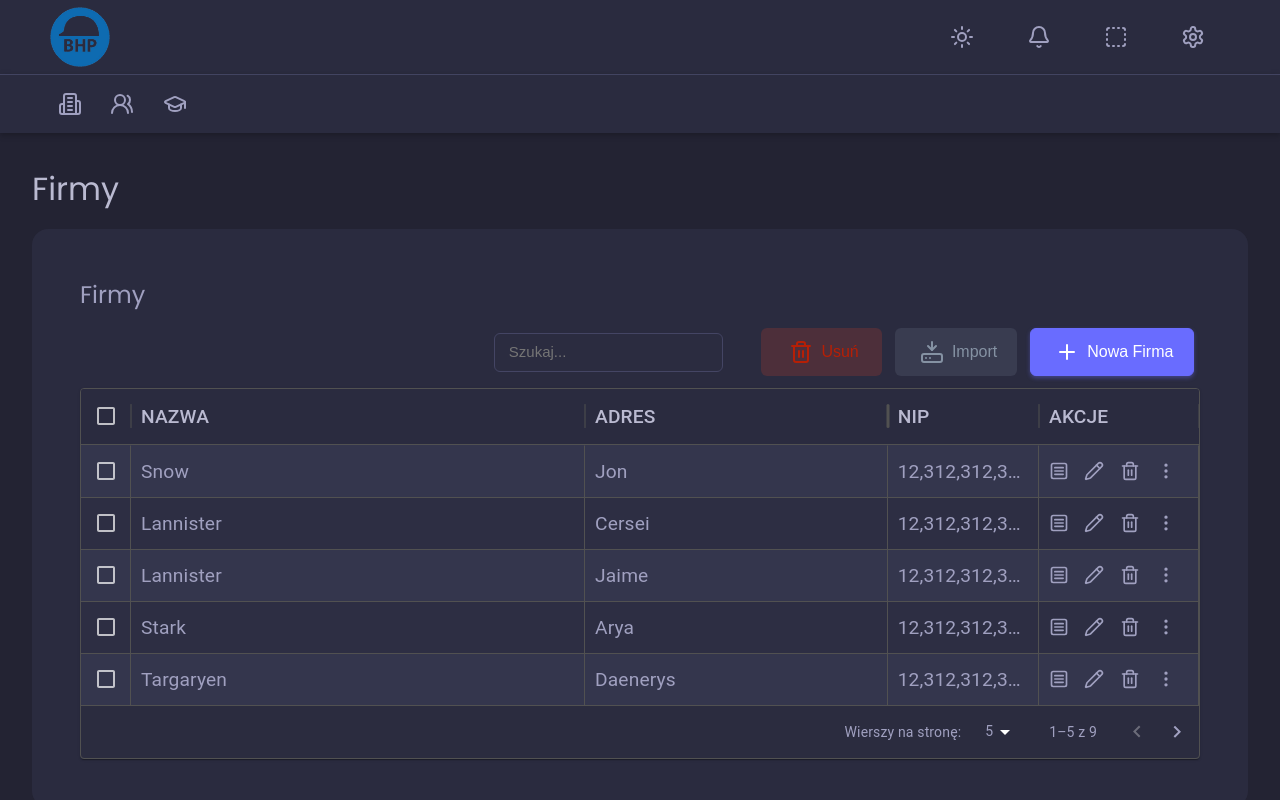
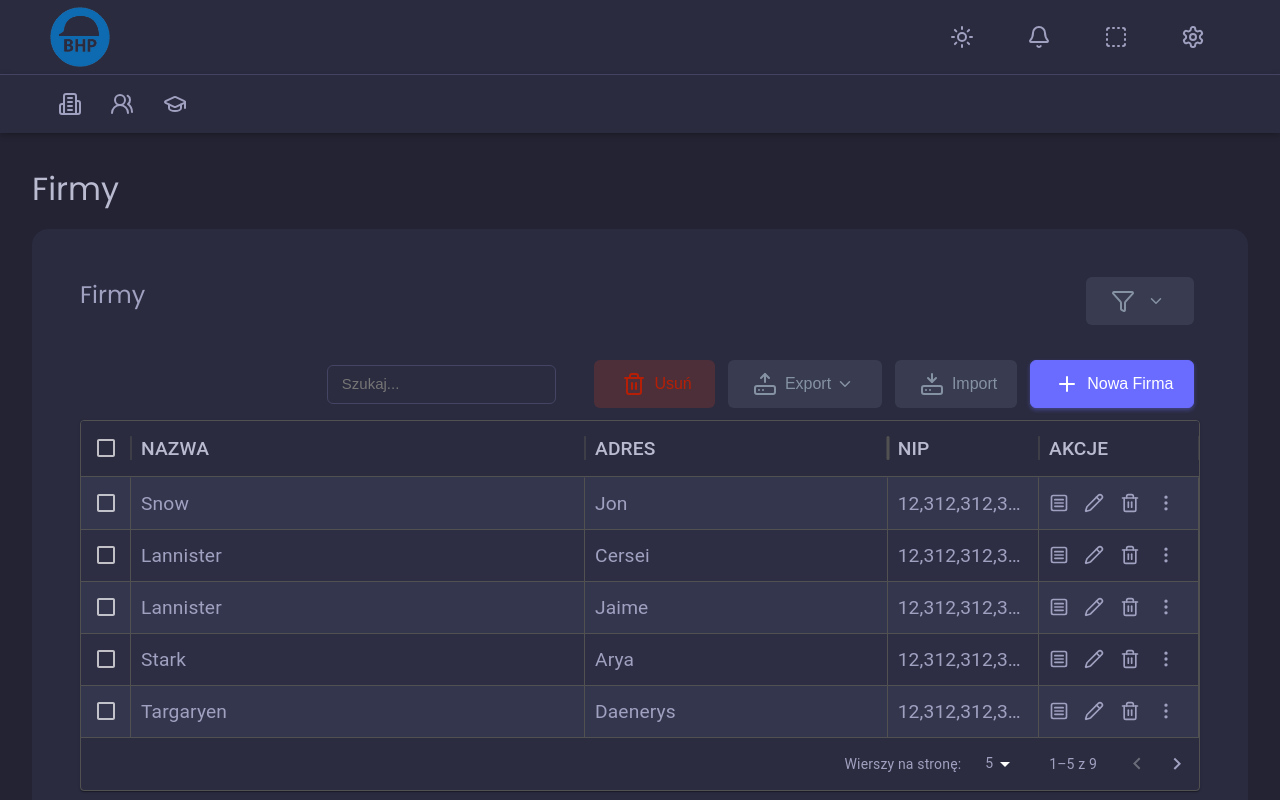
Before and after one commit to Zaniew1/REACT-BHP, a React (Vite) app: page / in a window 1280 px wide. Built offline with nearby package versions, Linux system fonts and the light colour scheme.

Commit message:
chore: add dropdown button to company list

```diff
--- /dev/null
+++ b/src/components/molecules/ButtonDropDown/DropDownExport.tsx
@@ -0,0 +1,54 @@
+import { Printer, Sheet, File, Copy, FileText } from 'lucide-react';
+
+const exportDropDownData = [
+  {
+    icon: <Printer />,
+    text: 'Drukuj',
+    onClick: () => {
+      console.log('klikłem');
+    },
+  },
+  {
+    icon: <File />,
+    text: 'CSV',
+    onClick: () => {
+      console.log('klikłem');
+    },
+  },
+  {
+    icon: <Sheet />,
+    text: 'Excel',
+    onClick: () => {
+      console.log('klikłem');
+    },
+  },
+  {
+    icon: <FileText />,
+    text: 'PDF',
+    onClick: () => {
+      console.log('klikłem');
+    },
+  },
+  {
+    icon: <Copy />,
+    text: 'Kopiuj',
+    onClick: () => {},
+  },
+];
+export const DropDownExport = () => {
+  return (
+    <ul className={'dropdown__area__list'}>
+      {exportDropDownData.map((el, index) => {
+        return (
+          <li
+            onClick={el.onClick}
+            key={el.text + index}
+            className={'dropdown__area__list__element'}
+          >
+            {el.icon} {el.text}
+          </li>
+        );
+      })}
+    </ul>
+  );
+};
--- a/src/pages/CompanyList/CompanyList.tsx
+++ b/src/pages/CompanyList/CompanyList.tsx
@@ -1,7 +1,12 @@
 import { DataTable } from '../../components/organisms/Table/Table';
-import { Plus, Trash2, HardDriveDownload , HardDriveUpload  } from 'lucide-react';
+import { Plus, Trash2, HardDriveDownload, HardDriveUpload, Filter } from 'lucide-react';
 import { InputText } from '../../components/molecules/Input/Text/InputText';
 import { Button } from '../../components/atoms/Button/Button';
+import { ButtonDropDown } from '../../components/molecules/ButtonDropDown/ButtonDropDown';
+import { useEffect, useRef } from 'react';
+import { useGridApiRef } from '@mui/x-data-grid';
+import { DropDownExport } from '../../components/molecules/ButtonDropDown/DropDownExport';
+import { CompanyListFilters } from './CompanyListFilters';
 export type CompanyType = {
   id: number;
   name: string;
@@ -9,24 +14,59 @@ export type CompanyType = {
   nip: number;
   coworkers: boolean;
 };
+
 export const CompanyList = () => {
+  const searchRef = useRef<HTMLInputElement>(null);
+  const tableRef = useGridApiRef();
+  useEffect(() => {
+    console.log(tableRef);
+  }, [tableRef]);
   return (
     <div className="list__company__container">
       <h2 className="Header__2">Firmy</h2>
       <div className="list__company__wrapper">
-        <div>
+        <div
+          style={{
+            display: 'flex',
+            justifyContent: 'space-between',
+            width: '100%',
+            marginBottom: '2rem',
+          }}
+        >
           <h3 className="Header__3">Firmy</h3>
-          {/* <DropDownButton></DropDownButton> */}
-        </div >
-        <div style={{display: 'flex', justifyContent:'flex-end', width:'100%'}}>
-          <InputText style={{marginRight: '2rem'}} placeholder={'Szukaj...'} id={'list__company__search'}/>
-          <Button disabled={true} onClick={()=>{}} class='button--red'><Trash2/>Usuń</Button>
-          {/* <DropDownButton><HardDriveUpload/> Export</DropDownButton> */}
-          <Button onClick={()=>{}} class='button--gray'><HardDriveDownload/>Import</Button>
-          <Button onClick={()=>{}} class='button--blue'><Plus/>Nowa Firma</Button>
+          <ButtonDropDown
+            buttonIcon={<Filter />}
+            dropDownChildren={<CompanyListFilters />}
+          ></ButtonDropDown>
         </div>
-        <DataTable />
+        <div style={{ display: 'flex', justifyContent: 'flex-end', width: '100%' }}>
+          <InputText
+            ref={searchRef}
+            style={{ marginRight: '2rem' }}
+            placeholder={'Szukaj...'}
+            id={'list__company__search'}
+          />
+          <Button disabled={true} onClick={() => {}} class="button--red">
+            <Trash2 />
+            Usuń
+          </Button>
+          <ButtonDropDown
+            id={'list__company__export'}
+            buttonText={'Export'}
+            buttonIcon={<HardDriveUpload />}
+            dropDownChildren={<DropDownExport />}
+          ></ButtonDropDown>
+          <Button onClick={() => {}} class="button--gray">
+            <HardDriveDownload />
+            Import
+          </Button>
+          <Button onClick={() => {}} class="button--blue">
+            <Plus />
+            Nowa Firma
+          </Button>
+        </div>
+        <DataTable apiRef={tableRef} />
       </div>
     </div>
-  )
-}
+  );
+};
--- /dev/null
+++ b/src/pages/CompanyList/CompanyListFilters.tsx
@@ -0,0 +1,38 @@
+import { InputCheckbox } from '../../components/molecules/Input/Checkbox/InputCheckbox';
+
+export const CompanyListFilters = () => {
+  return (
+    <div className={'company__filter__area'}>
+      <InputCheckbox
+        wrapperStyle={{
+          transform: 'scale(0.6)',
+          marginBottom: '0',
+          width: '100%',
+          justifyContent: 'flex-start',
+        }}
+        id={'company__filter__area__name'}
+        labelText={'Adres'}
+      />
+      <InputCheckbox
+        wrapperStyle={{
+          transform: 'scale(0.6)',
+          marginBottom: '0',
+          width: '100%',
+          justifyContent: 'flex-start',
+        }}
+        id={'company__filter__area__nip'}
+        labelText={'Gównooo'}
+      />
+      <InputCheckbox
+        wrapperStyle={{
+          transform: 'scale(0.6)',
+          marginBottom: '0',
+          width: '100%',
+          justifyContent: 'flex-start',
+        }}
+        id={'company__filter__area__coworkers'}
+        labelText={'Współpracownicy'}
+      />
+    </div>
+  );
+};
```
Also changed, not shown: src/pages/CompanyList/_companyList.sass (+7 -0 lines).
